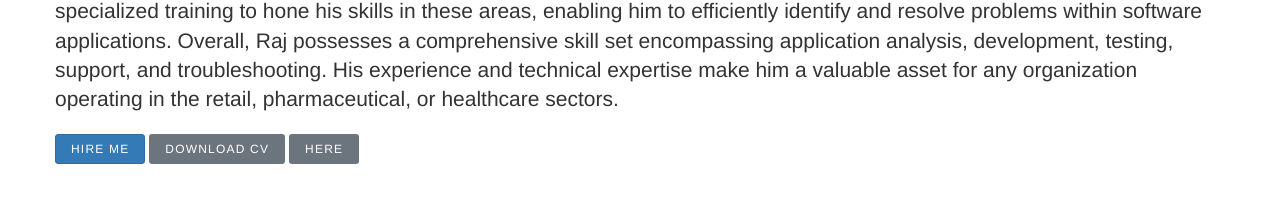
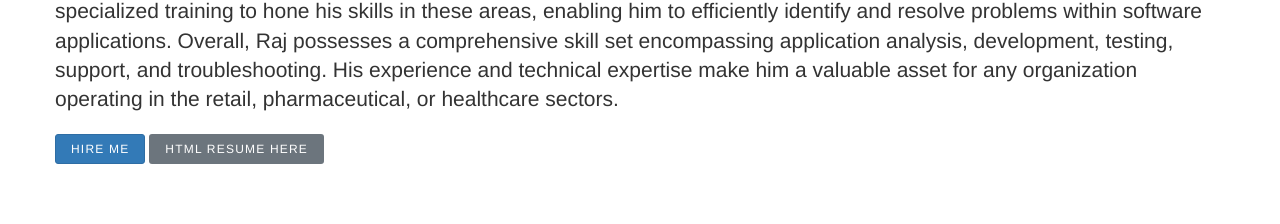
Before and after one commit to rajg2023/careerportfolio, a plain HTML site: page index.html in a window 1280 px wide. Shown: the part 1228-1452 px from the top of the page. Drawn offline with nearby package versions, Linux system fonts and the light colour scheme; files whose address does not match are found by name.

Commit message:
test Download CV button link2

```diff
--- a/index.html
+++ b/index.html
@@ -87,8 +87,8 @@ Overall, Raj possesses a comprehensive skill set encompassing application analys
 
             <p>
               <a href="#section-contact" class="btn btn-primary px-4 py-2 btn-sm smoothscroll">Hire Me</a>
-              <a href="resume.html" class="btn btn-secondary px-4 py-2 btn-sm"  type=" submit=">Download CV</a>
-              <a href="resume.html" class="btn btn-secondary px-4 py-2 btn-sm"  type="submit=">Here</a>
+              <a href="resume.html" class="btn btn-secondary px-4 py-2 btn-sm"  type=" submit=">HTML Resume Here</a>
+
             </p>
           </div>
         </div>
```
